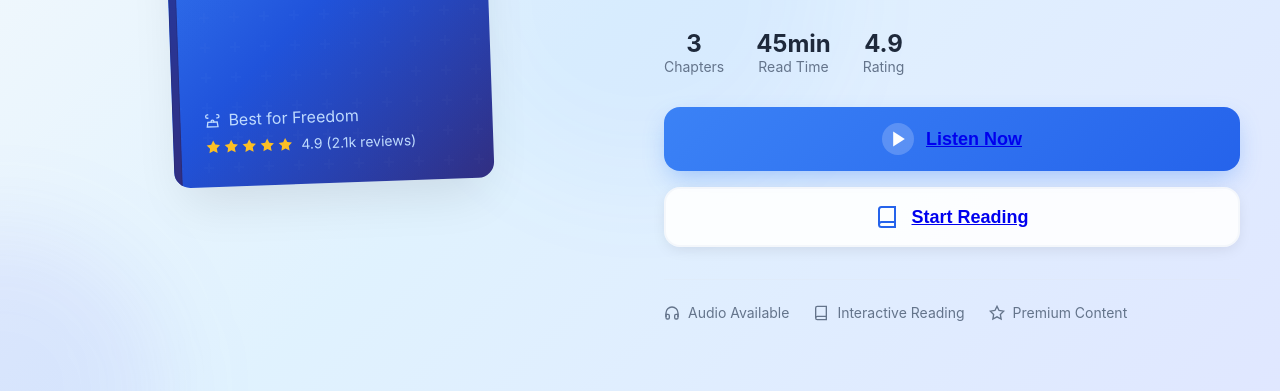
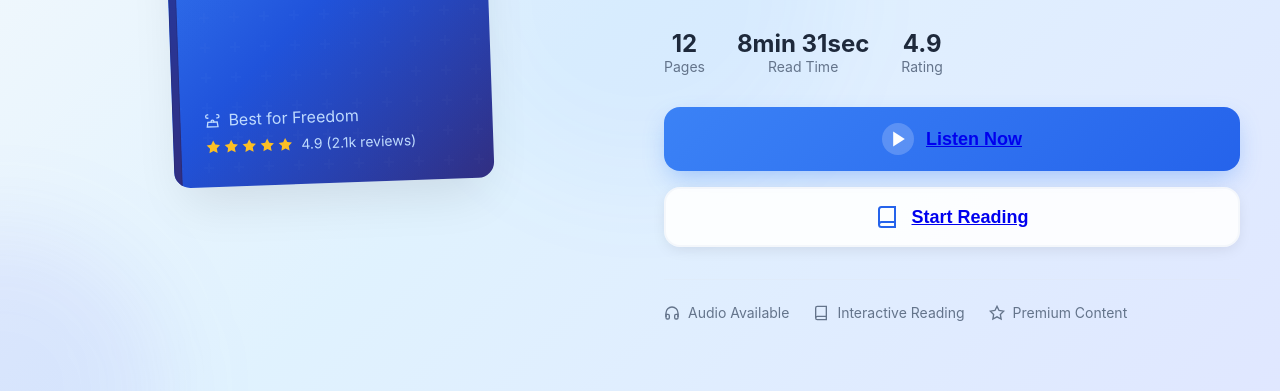
Before and after one commit to Kmasfkma/freedombookaa, a React app: page index.html in a window 1280 px wide. Shown: the part 409-800 px from the top of the page. Built offline with nearby package versions, Linux system fonts and the light colour scheme.

Commit message:
Update index.html

```diff
--- a/index.html
+++ b/index.html
@@ -117,11 +117,11 @@
                 <!-- Stats -->
                 <div class="stats">
                     <div class="stat">
-                        <div class="stat-number">3</div>
-                        <div class="stat-label">Chapters</div>
+                        <div class="stat-number">12</div>
+                        <div class="stat-label">Pages</div>
                     </div>
                     <div class="stat">
-                        <div class="stat-number">45min</div>
+                        <div class="stat-number">8min 31sec</div>
                         <div class="stat-label">Read Time</div>
                     </div>
                     <div class="stat">
```
